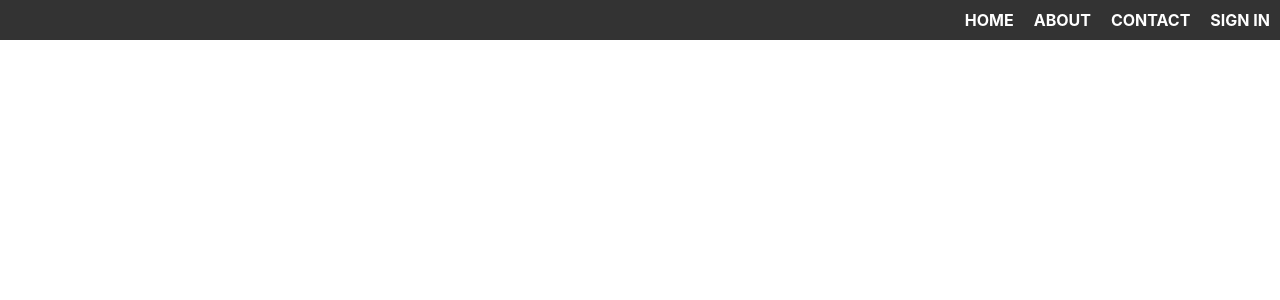
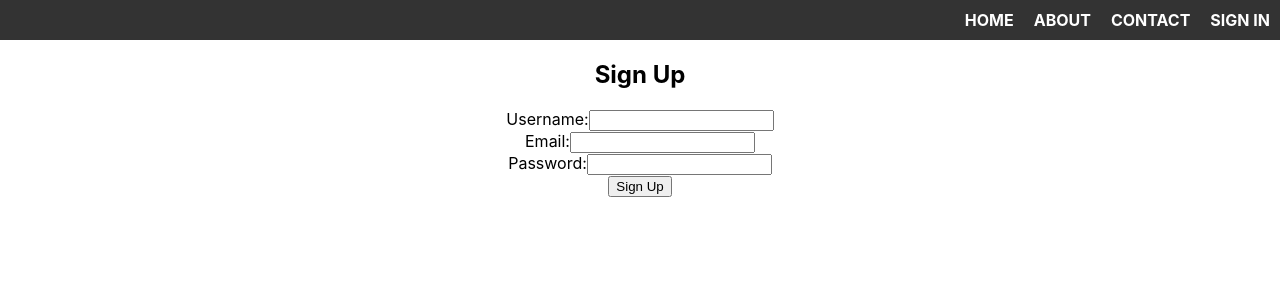
Before and after one commit to ndakalajulius/tracking-, a React (Create React App) app: page /contact in a window 1280 px wide. Shown: the top 300 px of the page. Built offline with nearby package versions, Linux system fonts and the light colour scheme.

Commit message:
made signup form

```diff
--- a/src/App.js
+++ b/src/App.js
@@ -4,6 +4,7 @@ import Navbar from './Components/Navbar/Navbar';
 import About from './Pages/About/About'
 import Home from  './Pages/Home/Home'
 import Contact from './Pages/Contact/Contact'
+import Signup from './Pages/Signup/Signup';
 
 function App() {
   return (
@@ -16,6 +17,7 @@ function App() {
         <Route path="/contact" element={<Contact />} />
       </Routes>
     </Router>
+    <Signup/>
     </div>
   );
 }
--- a/src/Pages/Signup/Signup.jsx
+++ b/src/Pages/Signup/Signup.jsx
@@ -1,11 +1,70 @@
-import React from 'react'
+// SignupForm.js
+import React, { Component } from 'react';
 
-function Signup() {
-  return (
-    <div>
+class Signup extends Component {
+  constructor(props) {
+    super(props);
+    this.state = {
+      username: '',
+      email: '',
+      password: '',
+    };
+  }
 
-    </div>
-  )
+  handleChange = (e) => {
+    this.setState({
+      [e.target.name]: e.target.value,
+    });
+  };
+
+  handleSubmit = (e) => {
+    e.preventDefault();
+    const { username, email, password } = this.state;
+    // Perform form validation and submission here
+    console.log('Submitted:', username, email, password);
+  };
+
+  render() {
+    const { username, email, password } = this.state;
+
+    return (
+      <div>
+        <h2>Sign Up</h2>
+        <form onSubmit={this.handleSubmit}>
+          <div>
+            <label>Username:</label>
+            <input
+              type="text"
+              name="username"
+              value={username}
+              onChange={this.handleChange}
+            />
+          </div>
+          <div>
+            <label>Email:</label>
+            <input
+              type="email"
+              name="email"
+              value={email}
+              onChange={this.handleChange}
+            />
+          </div>
+          <div>
+            <label>Password:</label>
+            <input
+              type="password"
+              name="password"
+              value={password}
+              onChange={this.handleChange}
+            />
+          </div>
+          <div>
+            <button type="submit">Sign Up</button>
+          </div>
+        </form>
+      </div>
+    );
+  }
 }
 
-export default Signup
+export default Signup;
```
